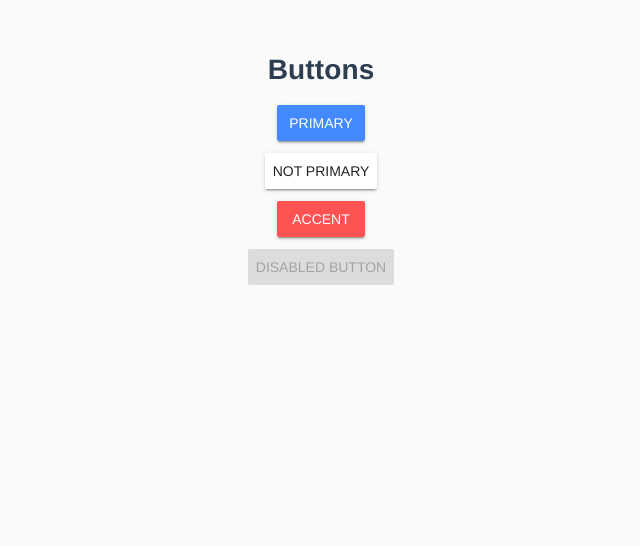
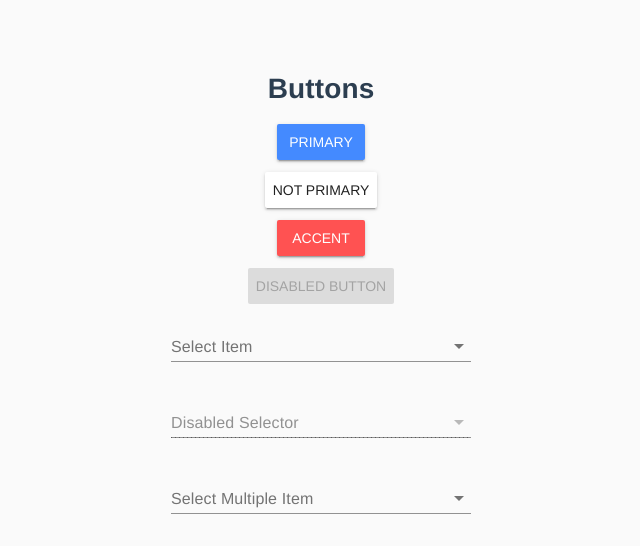
Before and after one commit to adamskicool/wl.site, a Vue app: page / in a window 1280 px wide. Shown: the top 546 px of the page, without its empty margins (319-959 px from the left). Built offline with nearby package versions, Linux system fonts and the light colour scheme.

Commit message:
add selector component, remove console logs

```diff
--- a/src/components/core/Button.vue
+++ b/src/components/core/Button.vue
@@ -26,7 +26,6 @@ export default class Button extends Vue {
 
     handleClick(event: Event) {
         this.$emit('click', event)
-        console.log('clicked!')
     }
 }
 </script>
--- /dev/null
+++ b/src/components/core/Select.vue
@@ -0,0 +1,35 @@
+<template>
+	<div class="select">
+		<div class="md-layout md-gutter">
+			<div class="md-layout-item">
+				<md-field>
+					<label for="movie">{{label}}</label>
+					<md-select v-model="selectedItem" :disabled="disabled" :multiple="multiple" @md-selected="handleSelect">
+						<md-option v-for="item in items" :value="item.value" :key="item.key">{{item.label}}</md-option>
+					</md-select>
+				</md-field>
+			</div>
+		</div>
+	</div>
+</template>
+
+<script lang="ts">
+import {Component, Vue, Prop} from 'vue-property-decorator';
+import { ISelectItem } from '@/types/component-props/select-item'
+
+@Component
+export default class Select extends Vue {
+	@Prop({default: ''}) label!: string;
+    @Prop({default: false}) disabled?: boolean;
+    @Prop({default: false}) multiple?: boolean;
+    @Prop({default: () => {return []}}) items?: ISelectItem[];
+
+    selectedItem: any|any[] = null;
+
+    handleSelect(event: Event) {
+        this.$emit('selected', event);
+    }
+}
+</script>
+
+<style lang="scss"></style>
--- /dev/null
+++ b/src/types/component-props/select-item.ts
@@ -0,0 +1,5 @@
+export interface ISelectItem {
+	id: number;
+	label: string;
+	value: any;
+}
--- a/src/views/ComponentOverview.vue
+++ b/src/views/ComponentOverview.vue
@@ -1,4 +1,5 @@
 <template>
+    <div class="wrapper">
         <div class="core-components-overview">
             <div class="buttons">
                 <h1>Buttons</h1>
@@ -7,16 +8,24 @@
                 <Button :label="'Accent'" :accent="true" />
                 <Button :label="'Disabled Button'" :disabled="true" />
             </div>
+            <div class="selectors">
+                <Select :label="'Select Item'" :items="[{label: 'label', value: 'value'}]"/>
+                <Select :label="'Disabled Selector'" :disabled="true"/>
+                <Select :label="'Select Multiple Item'" :multiple="true" :items="[{label: 'label', value: 'value'}, {label: 'label2', value: 'value2'}]"/>
+            </div>
+        </div>
     </div>
 </template>
 
 <script lang="ts">
 import {Component, Vue, Prop} from 'vue-property-decorator';
 import Button from '@/components/core/Button.vue';
+import Select from '@/components/core/Select.vue';
 
 @Component({
 	components: {
-		Button
+        Button,
+        Select
 	}
 })
 export default class ComponentOverview extends Vue {
@@ -24,4 +33,16 @@ export default class ComponentOverview extends Vue {
 }
 </script>
 
-<style lang="scss"></style>
+<style lang="scss">
+.wrapper {
+    height: 100%;
+    width: 100%;
+    display: flex;
+    align-items: flex-start;
+    justify-content: center;
+}
+.core-components-overview {
+    width: 300px;
+
+}
+</style>
```
Lines whose indentation alone changed are shown as unchanged.
